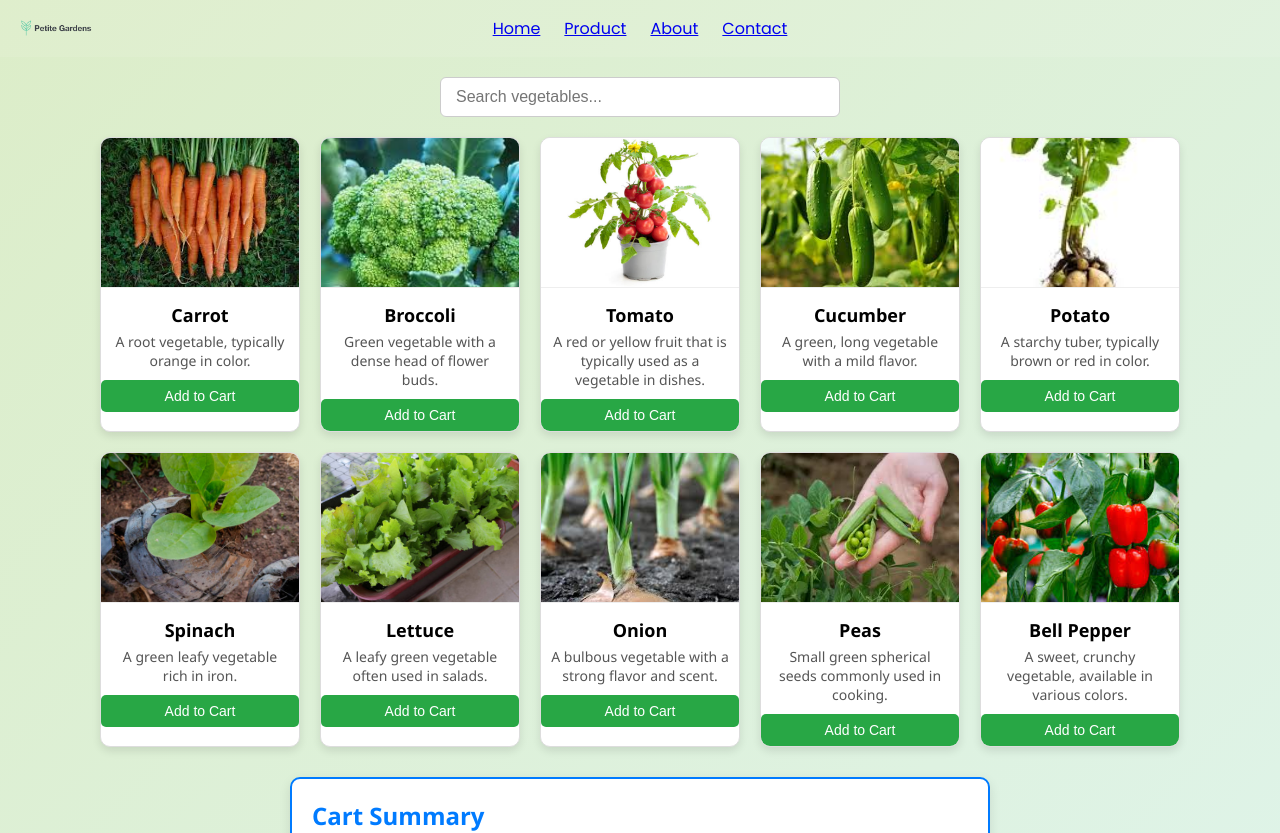
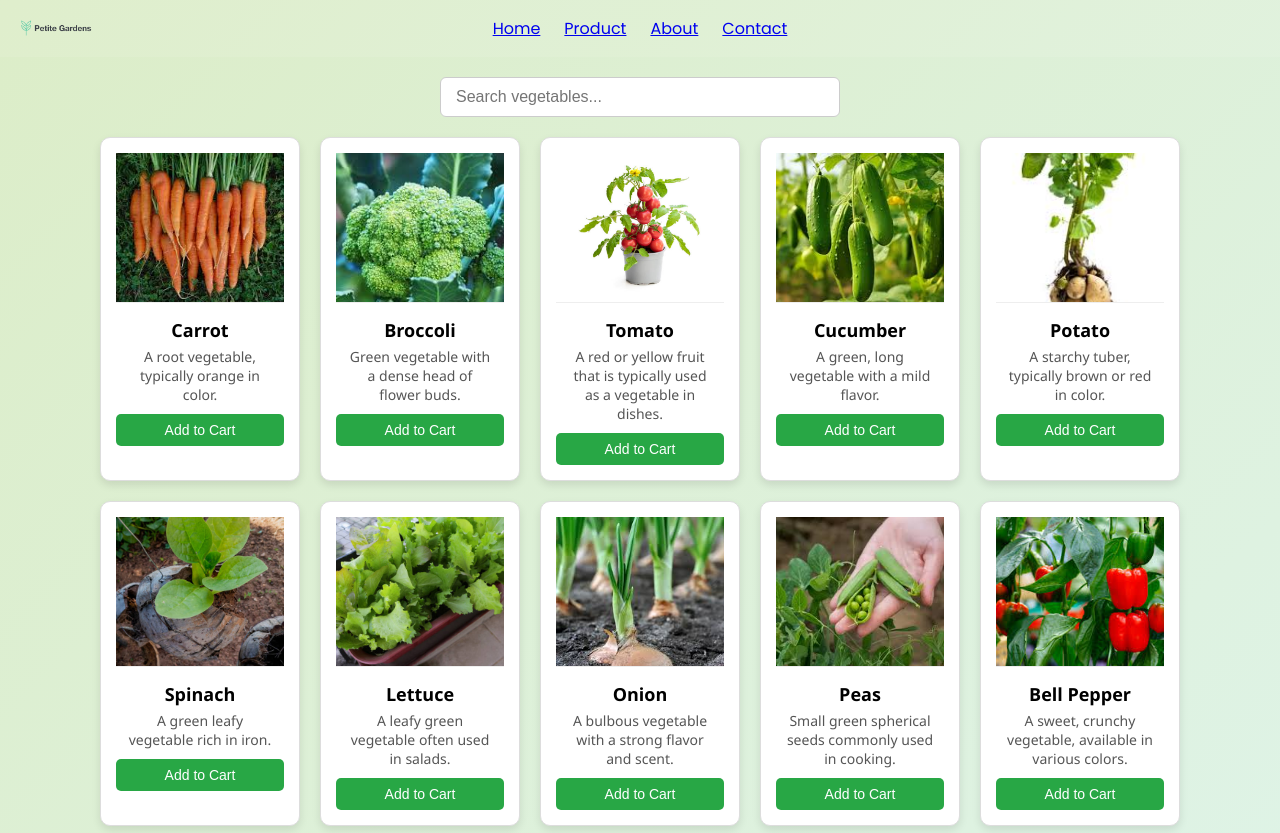
Before and after one commit to Divyapanerkar31/petite, a React (Vite) app: page /product/vegetables in a window 1280 px wide. Shown: the top 833 px of the page. Built offline with nearby package versions, Linux system fonts and the light colour scheme.

Commit message:
last commit

```diff
--- a/src/css/vegetables.css
+++ b/src/css/vegetables.css
@@ -76,20 +76,20 @@ body {
   background-color: #0056b3;
 }
 
-/* === Flower Page === */
-.flower-page {
+/* === vegetable Page === */
+.vegetable-page {
   padding: 20px;
 }
 
-/* Flower Container */
-.flower-container {
+/* vegetable Container */
+.vegetable-container {
   display: flex;
   flex-wrap: wrap;
   justify-content: center;
   gap: 20px;
 }
 
-.flower-card {
+.vegetable-card {
   background-color: #fff;
   border: 1px solid #ddd;
   border-radius: 8px;
@@ -102,11 +102,11 @@ body {
   position: relative;
 }
 
-.flower-card:hover {
+.vegetable-card:hover {
   transform: scale(1.05);
 }
 
-.flower-image {
+.vegetable-image {
   width: 100%;
   height: 150px;
   object-fit: cover;
@@ -285,7 +285,7 @@ body {
 
 /* === Responsive === */
 @media screen and (max-width: 600px) {
-  .flower-card,
+  .vegetable-card,
   .vegetable-card {
     width: 90%;
   }
--- a/src/pages/product.jsx
+++ b/src/pages/product.jsx
@@ -7,33 +7,33 @@ const products = [
     img: "/img/Flowers/f1.jpg",
     title: "Flowers",
     description: "Beautiful fresh flowers for every occasion.",
-    link: "/pages/product/flowers",
+    link: "/product/flowers",
 
   },
   {
     img: "/img/v/v3.jpg",
     title: "Vegetables",
     description: "Organic vegetables sourced locally.",
-    link: "/pages/product/fruits",
+    link: "/product/vegetable",
   },
   {
     img: "/img/fruits/u1.jpg",
     title: "Fruits",
     description: "Juicy, fresh fruits picked daily for your health.",
-    link: "/pages/product/fruits",
+    link: "/product/fruits",
   },
 
   {
     img: "/img/terraced/1.jpg",
     title: "Terrace Decoration",
     description: "Breathe life into your terrace with green decor.",
-    link: "/pages/product/terrace",
+    link: "/product/terrace",
   },
   {
     img: "/img/indoor/1.jpg",
     title: "Indoor Decoration",
     description: "Stylish indoor arrangements for a cozy feel.",
-    link: "/pages/product/indoor",
+    link: "/product/indoor",
   },
   {
     img: "/img/office/1.jpg",
```
